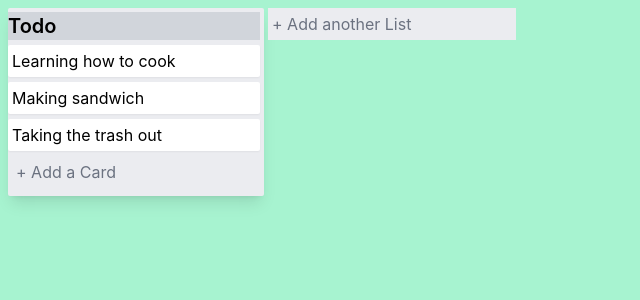
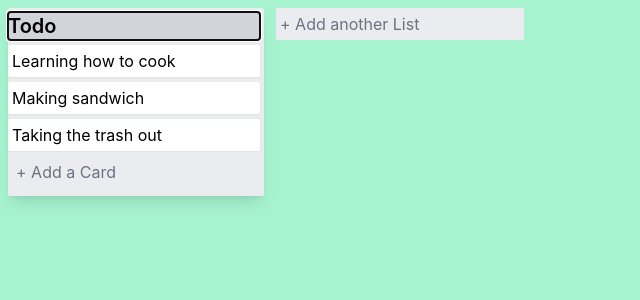
Before and after one commit to tahsinAmin/trello-1, a Next.js app: page / in a window 1280 px wide. Both pictures are taken after a click on the element "Todo". Shown: the top 300 px of the page, without its empty margins (0-640 px from the left). Built offline with nearby package versions, Linux system fonts and the light colour scheme.

Commit message:
Update List Title

```diff
--- a/components/Input/InputCard.js
+++ b/components/Input/InputCard.js
@@ -1,6 +1,7 @@
 import React, { useState, useContext } from 'react';
 import { MdClear } from "react-icons/md";
 import storeApi from '../../utils/storeApi';
+
 export default function InputCard({ listId, onClose, type }) {
   const { addMoreCard, addMoreList } = useContext(storeApi)
   const [title, setTitle] = useState("");
@@ -21,7 +22,7 @@ export default function InputCard({ listId, onClose, type }) {
       <div>
         <textarea
           autoFocus
-          className='w-full resize-none'
+          className='w-full resize-none p-1'
           onChange={(e) => setTitle(e.target.value)}
           row="2"
           value={title}
--- a/components/Input/InputContainer.js
+++ b/components/Input/InputContainer.js
@@ -1,5 +1,4 @@
 import { Box, Button, Collapse, useDisclosure } from "@chakra-ui/react"
-import { useState } from "react"
 import InputCard from './InputCard'
 
 export default function InputContainer({ listId, type }) {
@@ -13,7 +12,7 @@ export default function InputContainer({ listId, type }) {
          {/* Power Move 1 */}
          <div className={`${!isOpen ? 'p-1' : ''} m-1 mt-0 bg-[#ebecf0] hover:bg-gray-300 transition duration-200 cursor-pointer`}>
             {!isOpen && <p onClick={onOpen}
-               className='text-gray-500'>  {`+ Add ${type === 'Card' ? "a Card" : 'another List'}`} </p>
+               className='text-gray-500'>  {`+ Add ${type === 'Card' ? "a Card" : 'another List'}`}</p>
             }
          </div>
       </div>
--- a/components/List/List.js
+++ b/components/List/List.js
@@ -6,7 +6,7 @@ import { Box, Button, Collapse, Flex, Stack } from "@chakra-ui/react"
 export default function List({ list }) {
   return (
     <Stack spacing={5} className='bg-[#ebecf0] w-64 border-1 p-1 pl-0 shadow-lg rounded-sm'>
-      <Title title={list.title} />
+      <Title title={list.title} listId={list.id} />
       {list.cards.map(card => <Card key={card.id} card={card} />)}
       <InputContainer listId={list.id} type={"Card"} />
     </Stack>
--- a/components/Title/Title.js
+++ b/components/Title/Title.js
@@ -1,46 +1,34 @@
-// import {
-//   Box,
-//   Editable,
-//   EditableInput,
-//   EditableTextarea,
-//   EditablePreview,
-//   ChakraProvider,
-// } from "@chakra-ui/react";
-// import { useState } from "react";
+import React, { useContext, useState } from "react";
+import { FiMoreHorizontal } from "react-icons/fi";
+import storeApi from "../../utils/storeApi";
 
-// export default function Title() {
-//   const [open, setOpen] = useState(false);
-//   return (
-//     <ChakraProvider>
-//       <Editable defaultValue='Take some chakra'>
-//         <EditablePreview />
-//         <EditableInput />
-//       </Editable>
-//     </ChakraProvider>
-//   );
-// }
-
-import React, { useState } from "react";
-
-import { FiMoreHorizontal } from "react-icons/fi";
-export default function Title({ title }) {
+export default function Title({ title, listId }) {
   const [open, setOpen] = useState(false);
-  const [sText, setSText] = useState(title);
+  const [newTitle, setNewTitle] = useState(title);
+  const { updateListTitle } = useContext(storeApi)
+  const handleOnChange = (e) => {
+    setNewTitle(e.target.value);
+  }
+  const handleOnBlur = () => {
+    updateListTitle(newTitle, listId)
+    setOpen(false)
+  }
 
   return (
     <div>
       {open ? (
         <input
-          autofocus
+          onChange={handleOnChange}
+          autoFocus
           type='text'
           className='bg-gray-300 w-full border-none font-semibold text-xl'
-          value={sText}
-          onBlur={() => setOpen(!open)}
-          onChange={(e) => setSText(e.target.value)}
+          value={newTitle}
+          onBlur={handleOnBlur}
+
         />
       ) : (
         <div className="flex justify-between p-1 items-center">
-          <p onClick={() => setOpen(!open)} className='flex-1 font-semibold text-xl'>{sText}</p>
+          <p onClick={() => setOpen(true)} className='flex-1 font-semibold text-xl'>{newTitle}</p>
           <FiMoreHorizontal />
         </div>
       )}
--- a/pages/index.js
+++ b/pages/index.js
@@ -4,10 +4,11 @@ import store from '../utils/store'
 import StoreApi from "../utils/storeApi";
 import { v4 as uuid } from 'uuid';
 import InputContainer from '../components/Input/InputContainer'
-import { Box, Button, Collapse, Flex } from "@chakra-ui/react"
+import { Box, Button, Collapse, Flex, HStack, Wrap } from "@chakra-ui/react"
 
 export default function Home() {
   const [data, setData] = useState(store)
+
   const addMoreCard = (cardTitle, listId) => {
     const newCardId = uuid()
     const newCard = {
@@ -39,21 +40,35 @@ export default function Home() {
     }
     const newListIds = [...data.listIds, listId]
     setData({ ...data, lists: newLists, listIds: newListIds })
-
   }
 
+  const updateListTitle = (title, listId) => {
+    const list = data.lists[listId];
+    list.title = title
+
+    const newState = {
+      ...data,
+      lists: {
+        ...data.lists,
+        [listId]: list
+      }
+    };
+    setData(newState)
+  }
+
+
   return (
-    <StoreApi.Provider value={{ addMoreCard, addMoreList }}>
+    <StoreApi.Provider value={{ addMoreCard, addMoreList, updateListTitle }
+    }>
       <Box minHeight={"100vh"} className="p-1 bg-emerald-200">
-        <Flex className="p-1">
+        <Wrap className="p-1">
           {data.listIds.map((listId) => {
             const list = data.lists[listId]
             return <List key={listId} list={list} setData={setData} />
           })}
           <InputContainer type={"List"} />
-        </Flex>
+        </Wrap>
       </Box>
     </StoreApi.Provider>
-
   );
 }
```
Also changed, not shown: 1 other file (tests, documents, lock files or other folders).
